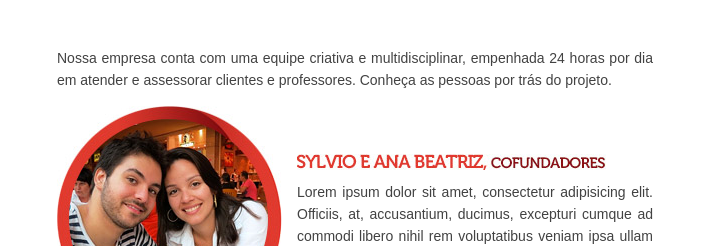
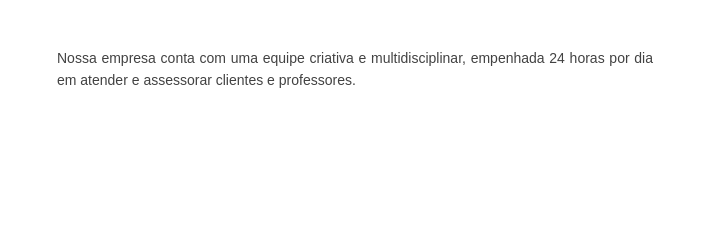
Before and after one commit to paulocesar/sos-estudos, a website: page src/views/site/equipe.html in a window 1280 px wide. Shown: the part 221-467 px from the top of the page, 102-826 px from the left. Drawn offline with Linux system fonts and the light colour scheme.

Commit message:
hide crew

```diff
--- a/src/views/site/equipe.html
+++ b/src/views/site/equipe.html
@@ -91,9 +91,9 @@
     <div class="limite">
       <div class="cLeft">
         <div class="nossaEquipe">
-          <p>Nossa empresa conta com uma equipe criativa e multidisciplinar, empenhada 24 horas por dia em atender e assessorar clientes e professores. Conheça as pessoas por trás do projeto.</p>
+          <p>Nossa empresa conta com uma equipe criativa e multidisciplinar, empenhada 24 horas por dia em atender e assessorar clientes e professores.</p>
 
-          <ul>
+          <!--ul>
             <li>
               <img src="/images/nossa-equipe/sylvio-e-ana-beatriz-cofundadores-sos-estudos.jpg" height="225" width="225" alt="sylvio e ana beatriz cofundadores sos estudos">
 
@@ -102,7 +102,7 @@
                 <p>Lorem ipsum dolor sit amet, consectetur adipisicing elit. Officiis, at, accusantium, ducimus, excepturi cumque ad commodi libero nihil rem voluptatibus veniam ipsa ullam esse quia quae fuga quidem iusto quaerat.</p>
               </div>
             </li>
-          </ul>
+        </ul-->
         </div><!-- nossaEquipe -->
 
 
```
